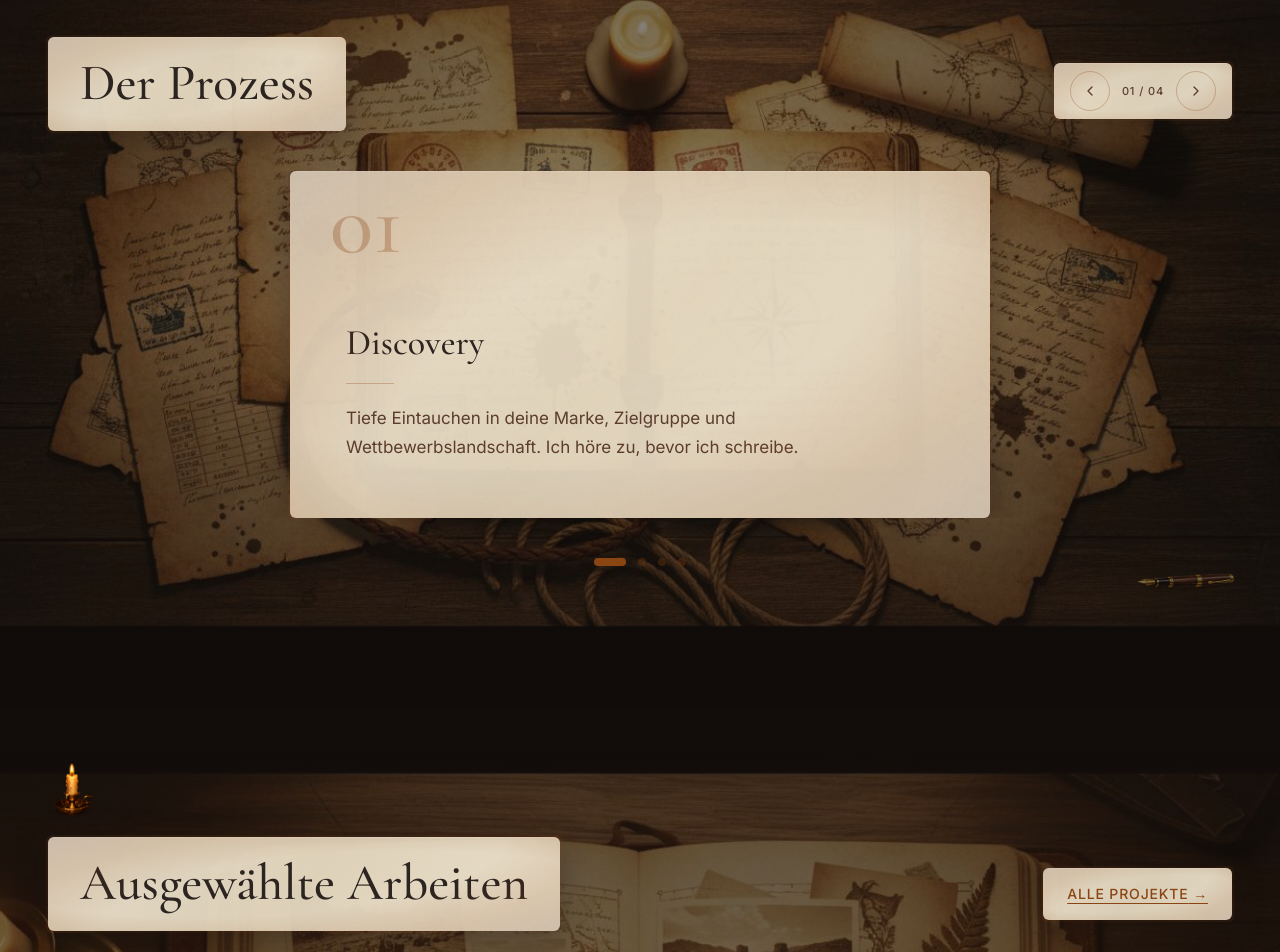
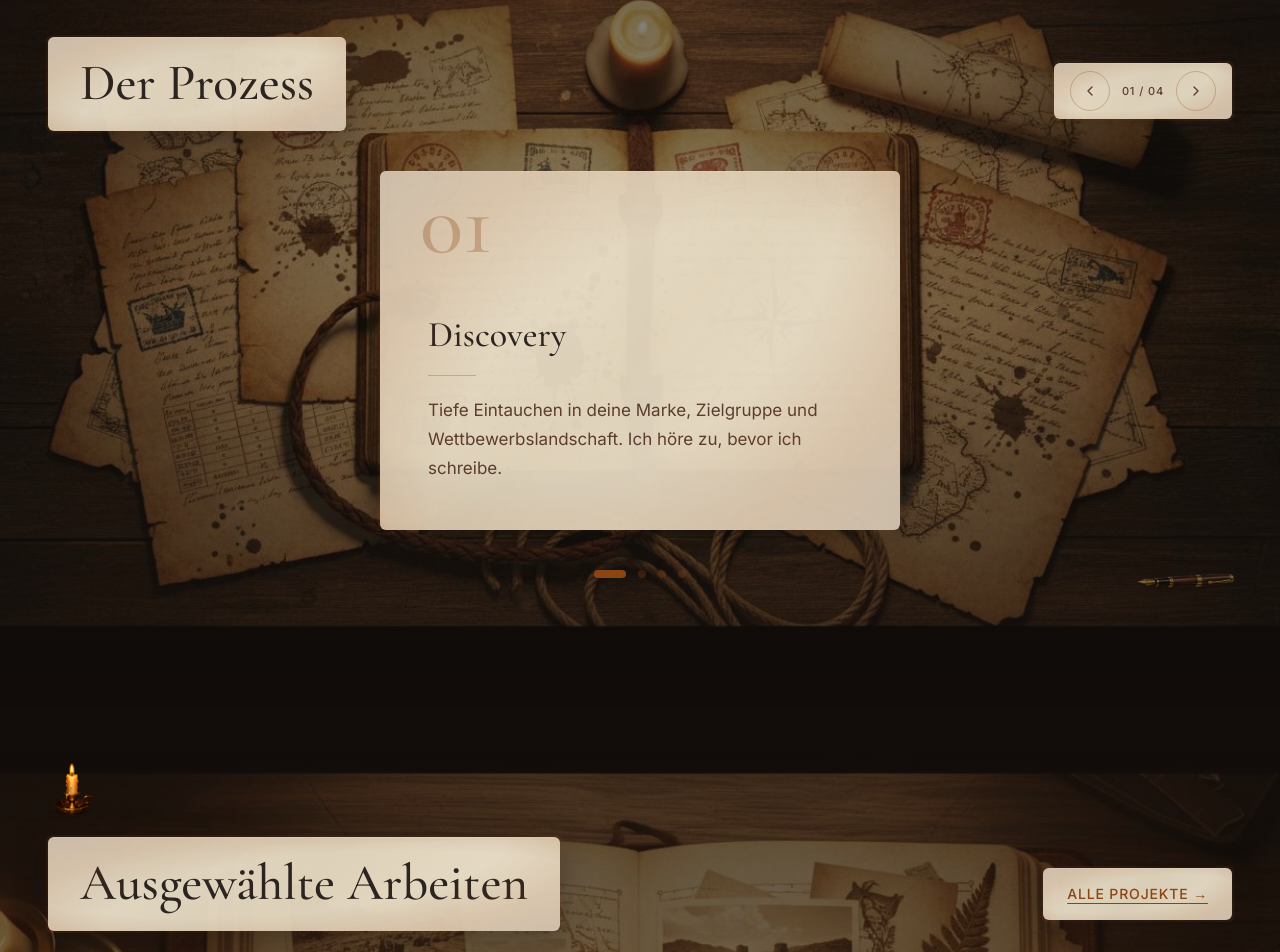
Before and after one commit to qwertyhamburg1/teog3, a React (Vite) app: page / in a window 1280 px wide. Shown: the part 1327-2279 px from the top of the page. Built offline with nearby package versions, Linux system fonts and the light colour scheme.

Commit message:
Update Services.tsx

```diff
--- a/src/sections/Services.tsx
+++ b/src/sections/Services.tsx
@@ -109,10 +109,10 @@ export default function Process() {
               animate="center"
               exit="exit"
               transition={{ duration: 0.5, ease: [0.25, 0.1, 0.25, 1] }}
-              className="aged-paper burned-edges rounded-sm p-10 lg:p-14 max-w-[700px] mx-auto relative"
+              className="aged-paper burned-edges rounded-sm p-10 lg:p-12 max-w-[520px] mx-auto relative"
               style={{ transform: `rotate(${current % 2 === 0 ? 0.5 : -0.5}deg)` }}
             >
-              {/* Number — absolutely positioned at top, NO overlap possible */}
+              {/* Number — absolutely positioned at top */}
               <span
                 className="font-serif text-[72px] lg:text-[90px] font-medium text-[#8B4513] opacity-30 leading-none block absolute top-2 left-8 lg:left-10 pointer-events-none select-none"
                 aria-hidden="true"
@@ -120,7 +120,7 @@ export default function Process() {
                 {step.number}
               </span>
 
-              {/* Title — pushed down with padding to clear the absolute number */}
+              {/* Title — pushed down with padding to clear the number */}
               <h3 className="font-serif text-[30px] lg:text-[36px] font-medium text-[#2C2420] leading-[1.1] pt-20 lg:pt-24 relative z-[1]">
                 {step.title}
               </h3>
```
